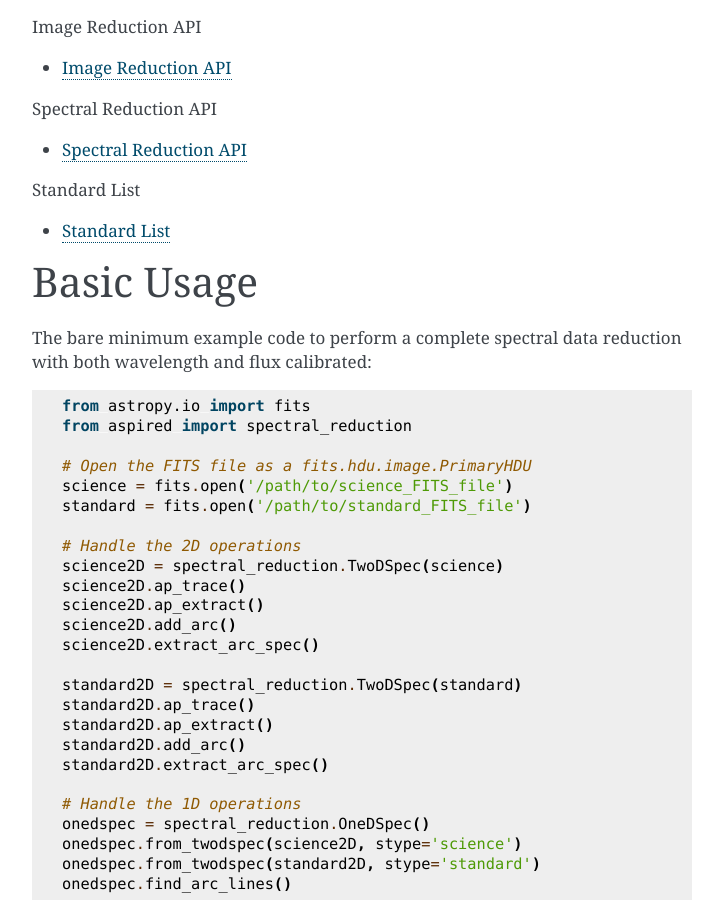
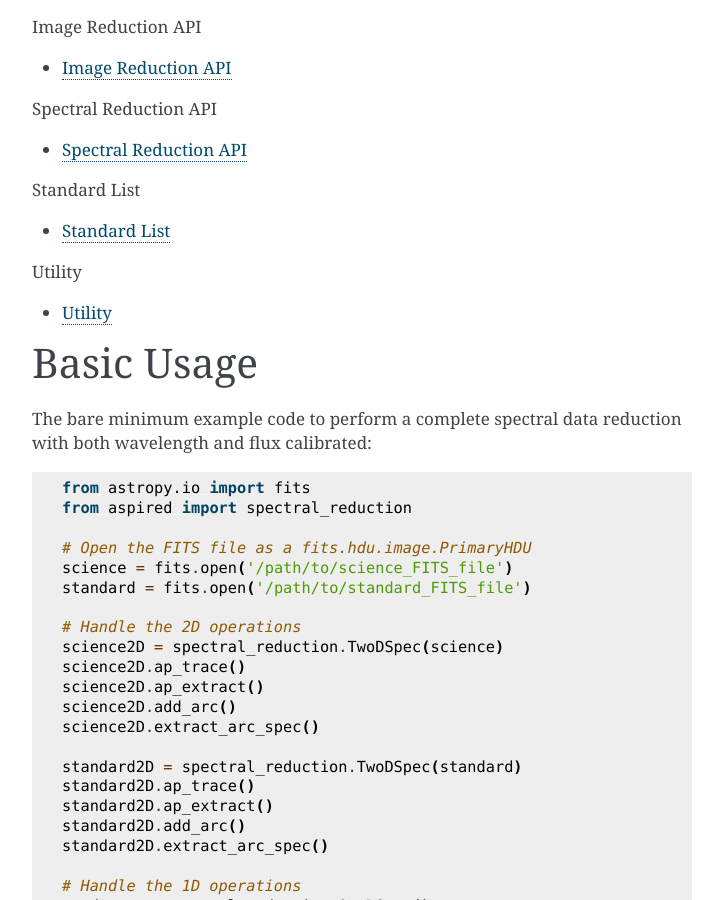
Before and after one commit to cylammarco/ASPIRED, a Sphinx documentation site: the page built from docs/source/index.rst, in a window 1280 px wide and 900 px high, scrolled down 1103 px. Shown: the whole window, without its empty margins (388-1111 px from the left). Built offline with Sphinx 7.4.7, drawn with Linux system fonts in a browser that asks for light colours.

Commit message:
Fixed missing .rst reference in rtd.

```diff
--- a/docs/source/index.rst
+++ b/docs/source/index.rst
@@ -57,6 +57,12 @@ User Guide
    :caption: Standard List
 
    modules/standardlistmodule
+
+.. toctree::
+   :maxdepth: 1
+   :caption: Utility
+
+   modules/utility
 
 
 Basic Usage
--- a/docs/source/modules/utility.rst
+++ b/docs/source/modules/utility.rst
@@ -1,4 +1,4 @@
-Standard List
-=============
+Utility
+=======
 
 .. literalinclude:: ../../../aspired/util.py
```
